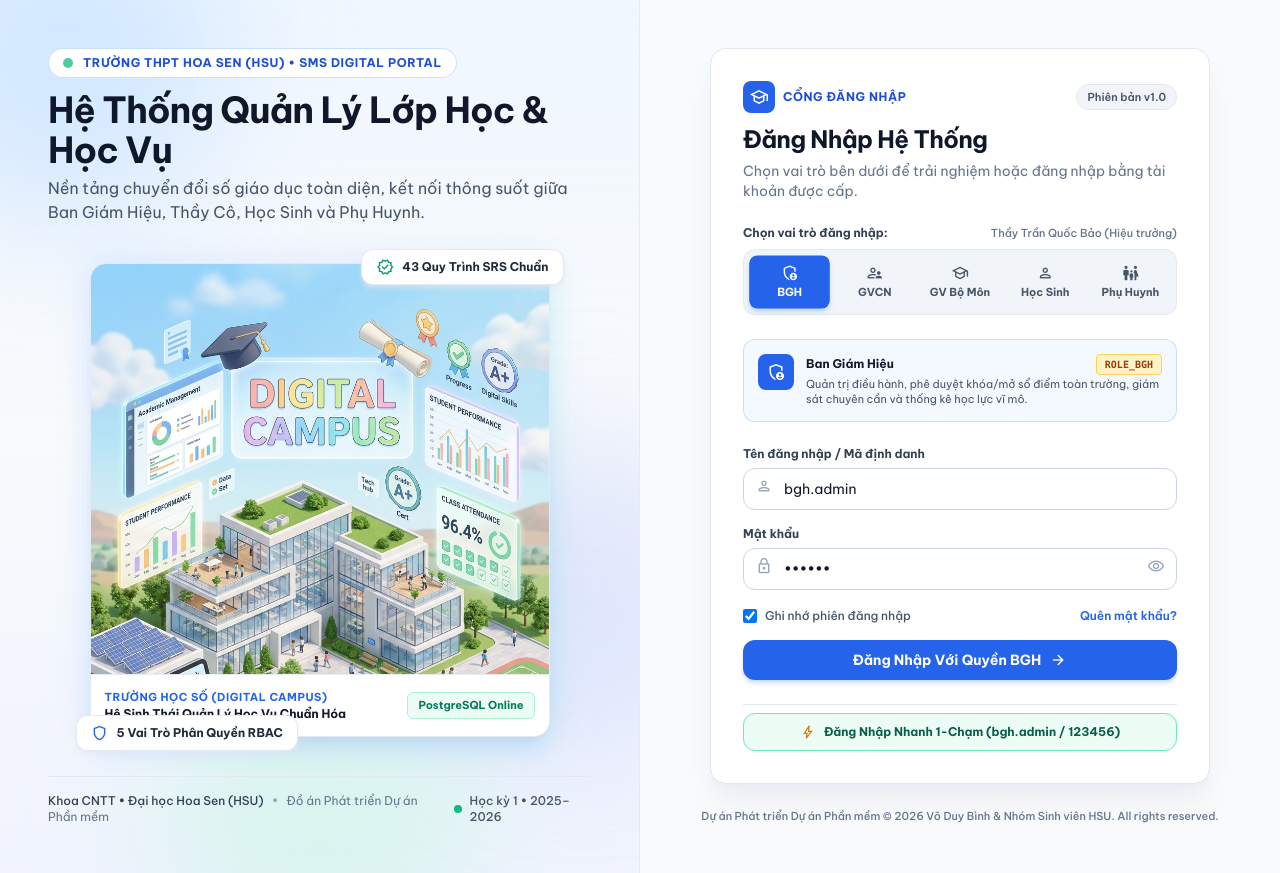
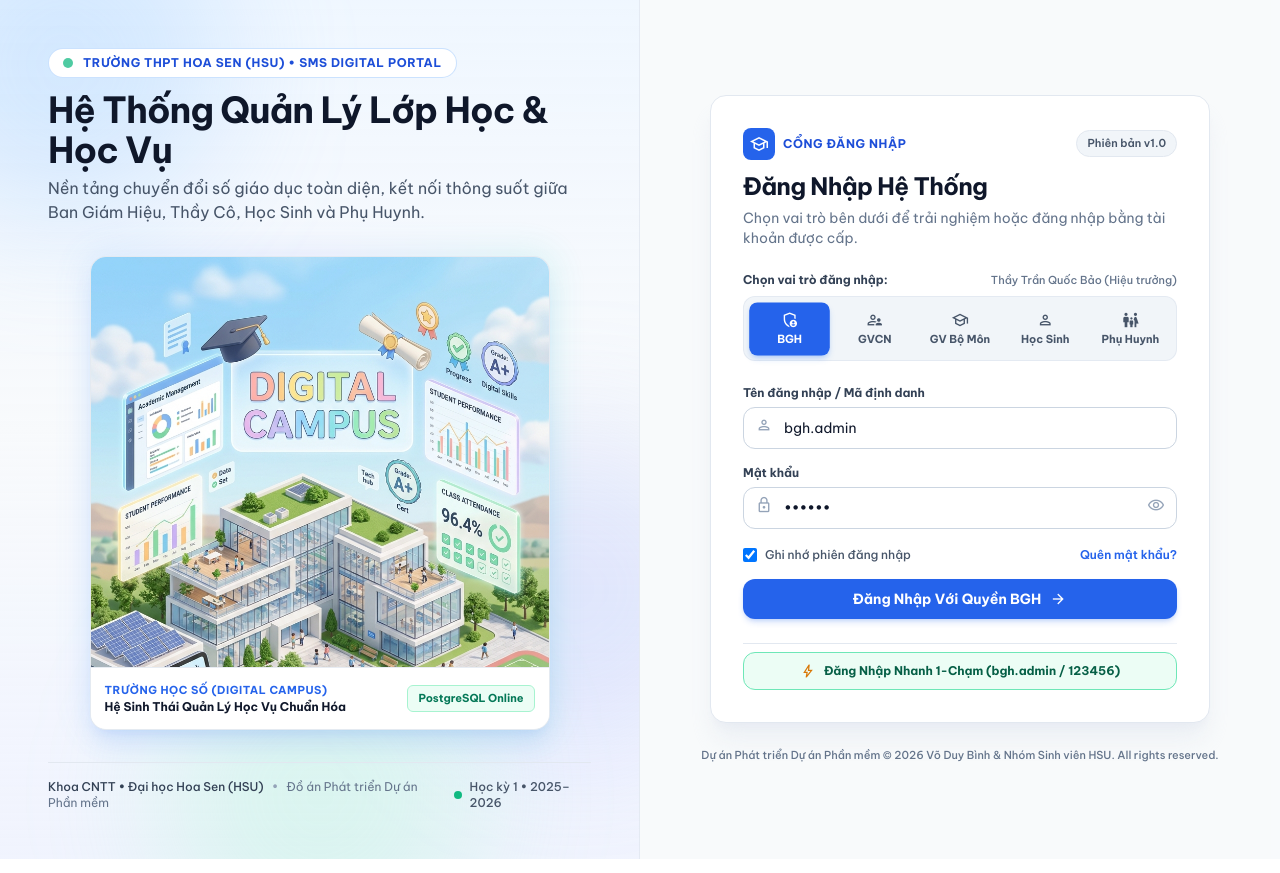
Before and after one commit to DYBInh2k5/Phat-Trien-Du-An-Phan-Mem, a React (Vite) app in the folder members/member2_Frontend/: page /login in a window 1280 px wide. Built offline with nearby package versions, Linux system fonts and the light colour scheme.

Commit message:
refactor(auth): remove clutter chips and role description banner from login page

```diff
--- a/members/member2_Frontend/src/pages/auth/LoginPage.jsx
+++ b/members/member2_Frontend/src/pages/auth/LoginPage.jsx
@@ -175,16 +175,7 @@ export default function LoginPage() {
               </div>
             </div>
 
-            {/* Floating Highlight Chips */}
-            <div className="hidden sm:flex absolute -top-3.5 -right-3.5 px-3.5 py-2 rounded-xl bg-white border border-slate-200/90 shadow-md shadow-slate-200/60 items-center gap-2">
-              <span className="material-symbols-outlined text-[18px] text-emerald-600">verified</span>
-              <span className="text-xs font-bold text-slate-800">43 Quy Trình SRS Chuẩn</span>
-            </div>
 
-            <div className="hidden sm:flex absolute -bottom-3.5 -left-3.5 px-3.5 py-2 rounded-xl bg-white border border-slate-200/90 shadow-md shadow-slate-200/60 items-center gap-2">
-              <span className="material-symbols-outlined text-[18px] text-blue-600">shield</span>
-              <span className="text-xs font-bold text-slate-800">5 Vai Trò Phân Quyền RBAC</span>
-            </div>
           </div>
         </div>
 
@@ -260,23 +251,6 @@ export default function LoginPage() {
             </div>
           </div>
 
-          {/* Active Role Context Information Banner */}
-          <div className="p-3.5 rounded-xl bg-blue-50/70 border border-blue-200/80 flex items-start gap-3">
-            <div className="w-9 h-9 rounded-lg bg-blue-600 text-white flex items-center justify-center shrink-0 shadow-xs">
-              <span className="material-symbols-outlined text-[20px]">{activeConfig.icon}</span>
-            </div>
-            <div className="space-y-0.5 min-w-0 flex-1">
-              <div className="flex items-center justify-between gap-1">
-                <p className="text-xs font-bold text-slate-900 truncate">{activeConfig.label}</p>
-                <span className={`text-[10px] font-mono font-semibold px-2 py-0.5 rounded border shrink-0 ${activeConfig.badgeColor}`}>
-                  ROLE_{activeConfig.role}
-                </span>
-              </div>
-              <p className="text-[11px] text-slate-600 leading-snug line-clamp-2">
-                {activeConfig.desc}
-              </p>
-            </div>
-          </div>
 
           {/* Login Form */}
           <form onSubmit={handleSubmit} className="space-y-4">
```
